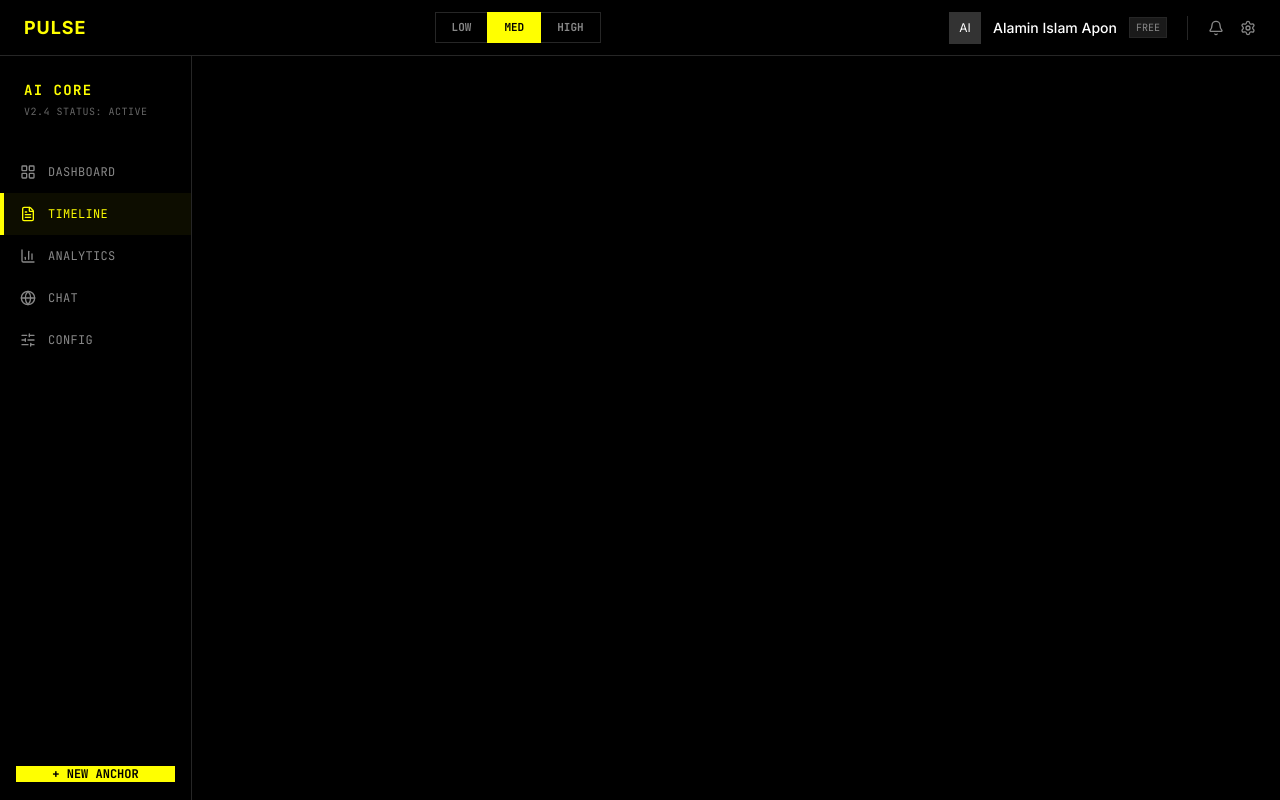
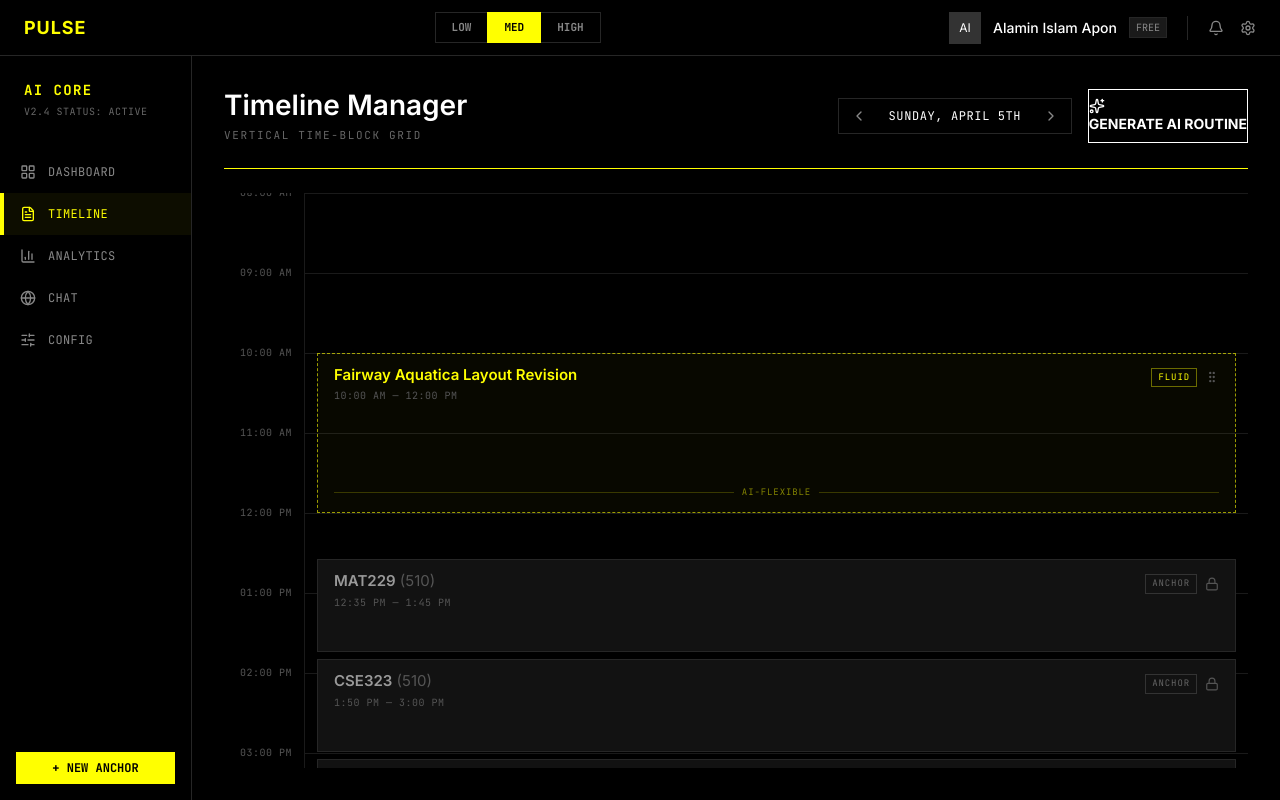
Before and after one commit to apon12934/pulse, a Next.js app in the folder apps/web/: page /timeline in a window 1280 px wide. Before the commit this address had no page. Built offline with nearby package versions, Linux system fonts and the light colour scheme.

Commit message:
fixed timeline grid and injected academic anchors

```diff
--- /dev/null
+++ b/apps/web/src/app/timeline/page.tsx
@@ -0,0 +1,233 @@
+'use client';
+
+import { useState } from 'react';
+import { Button, cn } from '@pulse/ui';
+import { Lock, ChevronLeft, ChevronRight, GripVertical, Sparkles } from 'lucide-react';
+
+/* ─── Time Grid Config ─────────────────────────── */
+const HOUR_START = 8;
+const HOUR_END = 20;
+const HOURS = Array.from({ length: HOUR_END - HOUR_START + 1 }, (_, i) => HOUR_START + i);
+const HOUR_HEIGHT = 80; // px per hour
+
+function timeToOffset(hour: number, minute: number): number {
+  return (hour - HOUR_START + minute / 60) * HOUR_HEIGHT;
+}
+
+function timeToHeight(startH: number, startM: number, endH: number, endM: number): number {
+  const startMin = startH * 60 + startM;
+  const endMin = endH * 60 + endM;
+  return ((endMin - startMin) / 60) * HOUR_HEIGHT;
+}
+
+function formatHour(h: number): string {
+  const ampm = h >= 12 ? 'PM' : 'AM';
+  const display = h > 12 ? h - 12 : h === 0 ? 12 : h;
+  return `${display.toString().padStart(2, '0')}:00 ${ampm}`;
+}
+
+/* ─── Block Data ───────────────────────────────── */
+type TimeBlock = {
+  title: string;
+  type: 'Anchor' | 'Fluid';
+  startH: number;
+  startM: number;
+  endH: number;
+  endM: number;
+  room?: string;
+};
+
+const BLOCKS: TimeBlock[] = [
+  {
+    title: 'Fairway Aquatica Layout Revision',
+    type: 'Fluid',
+    startH: 10,
+    startM: 0,
+    endH: 12,
+    endM: 0,
+  },
+  {
+    title: 'MAT229',
+    type: 'Anchor',
+    startH: 12,
+    startM: 35,
+    endH: 13,
+    endM: 45,
+    room: '510',
+  },
+  {
+    title: 'CSE323',
+    type: 'Anchor',
+    startH: 13,
+    startM: 50,
+    endH: 15,
+    endM: 0,
+    room: '510',
+  },
+  {
+    title: 'EEE206',
+    type: 'Anchor',
+    startH: 15,
+    startM: 5,
+    endH: 17,
+    endM: 30,
+    room: '513',
+  },
+];
+
+/* ─── Format Time Range ────────────────────────── */
+function formatTimeRange(b: TimeBlock): string {
+  const fmt = (h: number, m: number) => {
+    const ampm = h >= 12 ? 'PM' : 'AM';
+    const dh = h > 12 ? h - 12 : h === 0 ? 12 : h;
+    return `${dh}:${m.toString().padStart(2, '0')} ${ampm}`;
+  };
+  return `${fmt(b.startH, b.startM)} — ${fmt(b.endH, b.endM)}`;
+}
+
+/* ─── Page Component ───────────────────────────── */
+export default function TimelinePage() {
+  const [dateLabel] = useState('Sunday, April 5th');
+
+  const totalHeight = (HOUR_END - HOUR_START) * HOUR_HEIGHT;
+
+  return (
+    <div className="flex flex-col h-full gap-6">
+      {/* ── Header Strip ──────────────────────── */}
+      <div className="flex items-center justify-between shrink-0">
+        <div>
+          <h1 className="text-[28px] font-semibold text-white font-sans leading-tight">
+            Timeline Manager
+          </h1>
+          <p className="font-mono text-[11px] uppercase tracking-[0.15em] text-[#666] mt-1">
+            VERTICAL TIME-BLOCK GRID
+          </p>
+        </div>
+
+        <div className="flex items-center gap-4">
+          {/* Date Selector */}
+          <div className="flex items-center gap-2 border border-[#262626] px-3 py-2">
+            <button className="text-[#888] hover:text-[#FFFF00] transition-colors duration-150">
+              <ChevronLeft className="w-4 h-4" />
+            </button>
+            <span className="font-mono text-[12px] uppercase tracking-[0.05em] text-white min-w-[160px] text-center">
+              {dateLabel}
+            </span>
+            <button className="text-[#888] hover:text-[#FFFF00] transition-colors duration-150">
+              <ChevronRight className="w-4 h-4" />
+            </button>
+          </div>
+
+          <Button variant="primary" size="md">
+            <Sparkles className="w-4 h-4 mr-2" />
+            GENERATE AI ROUTINE
+          </Button>
+        </div>
+      </div>
+
+      {/* ── 1px yellow divider ────────────────── */}
+      <div className="h-px w-full bg-[#FFFF00] shrink-0" />
+
+      {/* ── Grid ──────────────────────────────── */}
+      <div className="flex-1 overflow-y-auto overflow-x-hidden">
+        <div className="flex" style={{ minHeight: totalHeight }}>
+          {/* Hour labels column */}
+          <div className="w-20 shrink-0 relative" style={{ height: totalHeight }}>
+            {HOURS.map((h) => (
+              <div
+                key={h}
+                className="absolute right-0 pr-3 flex items-start"
+                style={{ top: (h - HOUR_START) * HOUR_HEIGHT }}
+              >
+                <span className="font-mono text-[10px] text-[#555] uppercase tracking-wider leading-none -translate-y-1/2">
+                  {formatHour(h)}
+                </span>
+              </div>
+            ))}
+          </div>
+
+          {/* Grid + Blocks column */}
+          <div className="flex-1 relative border-l border-[#1a1a1a]" style={{ height: totalHeight }}>
+            {/* Horizontal hour lines */}
+            {HOURS.map((h) => (
+              <div
+                key={h}
+                className="absolute left-0 w-full border-t border-[#1a1a1a]"
+                style={{ top: (h - HOUR_START) * HOUR_HEIGHT }}
+              />
+            ))}
+
+            {/* Time Blocks */}
+            {BLOCKS.map((block, i) => {
+              const top = timeToOffset(block.startH, block.startM);
+              const height = timeToHeight(block.startH, block.startM, block.endH, block.endM);
+              const isFluid = block.type === 'Fluid';
+
+              return (
+                <div
+                  key={i}
+                  className="absolute left-3 right-3"
+                  style={{ top, height }}
+                >
+                  <div
+                    className={cn(
+                      'h-full w-full px-4 py-3 flex flex-col justify-between transition-colors duration-150',
+                      isFluid
+                        ? 'border border-dashed border-[#FFFF00]/60 bg-[#FFFF00]/[0.03] hover:bg-[#FFFF00]/[0.06]'
+                        : 'border border-[#262626] bg-[#121212] hover:bg-[#1A1A1A]',
+                    )}
+                  >
+                    {/* Top row */}
+                    <div className="flex items-start justify-between">
+                      <div className="flex flex-col gap-1">
+                        <span className={cn(
+                          'font-sans text-[15px] font-semibold leading-tight',
+                          isFluid ? 'text-[#FFFF00]' : 'text-[#999]',
+                        )}>
+                          {block.title}
+                          {block.room && (
+                            <span className="text-[#555] font-normal"> ({block.room})</span>
+                          )}
+                        </span>
+                        <span className="font-mono text-[10px] text-[#555] uppercase tracking-[0.05em]">
+                          {formatTimeRange(block)}
+                        </span>
+                      </div>
+
+                      <div className="flex items-center gap-2 mt-0.5">
+                        <span className={cn(
+                          'font-mono text-[9px] uppercase tracking-[0.1em] px-1.5 py-0.5 border',
+                          isFluid
+                            ? 'text-[#FFFF00] border-[#FFFF00]/40'
+                            : 'text-[#666] border-[#333]',
+                        )}>
+                          {block.type === 'Fluid' ? 'FLUID' : 'ANCHOR'}
+                        </span>
+                        {isFluid ? (
+                          <GripVertical className="w-3.5 h-3.5 text-[#555]" />
+                        ) : (
+                          <Lock className="w-3.5 h-3.5 text-[#555]" />
+                        )}
+                      </div>
+                    </div>
+
+                    {/* Bottom accent bar for Fluid blocks */}
+                    {isFluid && (
+                      <div className="flex items-center gap-2 mt-auto">
+                        <div className="h-px flex-1 bg-[#FFFF00]/20" />
+                        <span className="font-mono text-[9px] text-[#FFFF00]/50 uppercase tracking-widest">
+                          AI-FLEXIBLE
+                        </span>
+                        <div className="h-px flex-1 bg-[#FFFF00]/20" />
+                      </div>
+                    )}
+                  </div>
+                </div>
+              );
+            })}
+          </div>
+        </div>
+      </div>
+    </div>
+  );
+}
```
